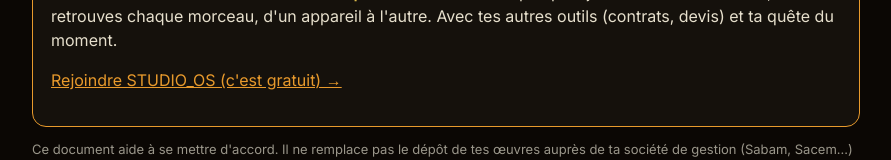
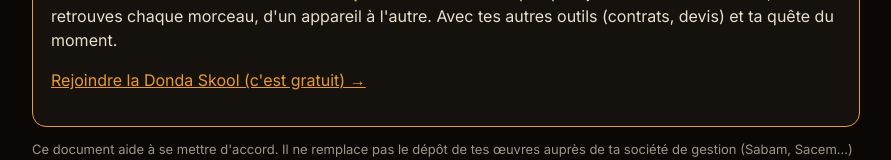
Before and after one commit to dondaco/dondaco, a plain HTML site: page split/index.html in a window 1280 px wide. Shown: the part 1007-1167 px from the top of the page, without its empty margins (194-1085 px from the left). Drawn offline with Linux system fonts and the light colour scheme.

Commit message:
Nom de la communauté : Donda Skool (split/index.html)

```diff
--- a/split/index.html
+++ b/split/index.html
@@ -52,7 +52,7 @@ input:focus,select:focus{outline:2px solid var(--ambre);border-color:transparent
 
 <div class="win pro"><div class="sys">&gt; DANS TON TABLEAU DE BORD (PREMIUM)</div>
 <p><b>Garde tes collaborateurs et toutes tes split sheets</b> : tu ne retapes plus jamais les mêmes noms, tu retrouves chaque morceau, d'un appareil à l'autre. Avec tes autres outils (contrats, devis) et ta quête du moment.</p>
-<p><a href="https://www.skool.com/studio-virtuel-8936/about">Rejoindre STUDIO_OS (c'est gratuit) →</a></p></div>
+<p><a href="https://www.skool.com/studio-virtuel-8936/about">Rejoindre la Donda Skool (c'est gratuit) →</a></p></div>
 <p class="note">Ce document aide à se mettre d'accord. Il ne remplace pas le dépôt de tes œuvres auprès de ta société de gestion (Sabam, Sacem…) ni l'avis d'un juriste.</p>
 
 <div id="print"></div>
```
